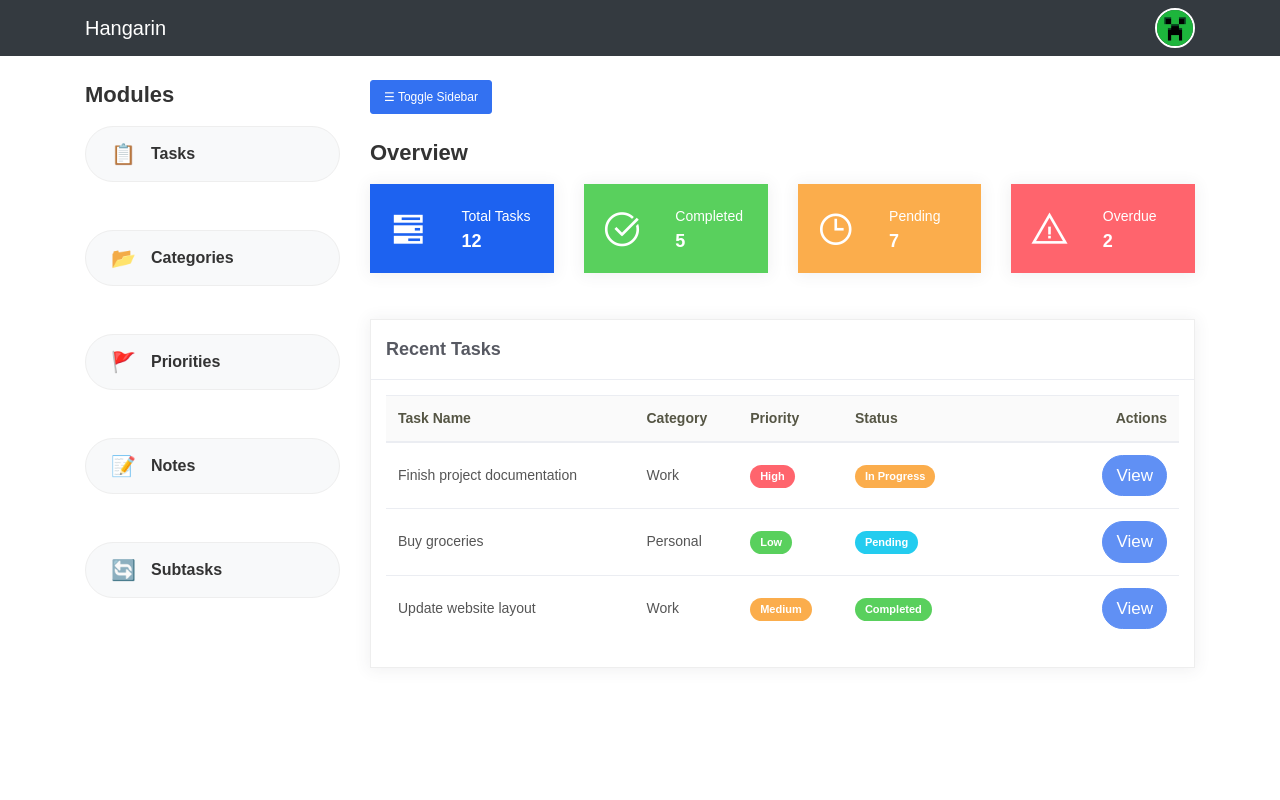
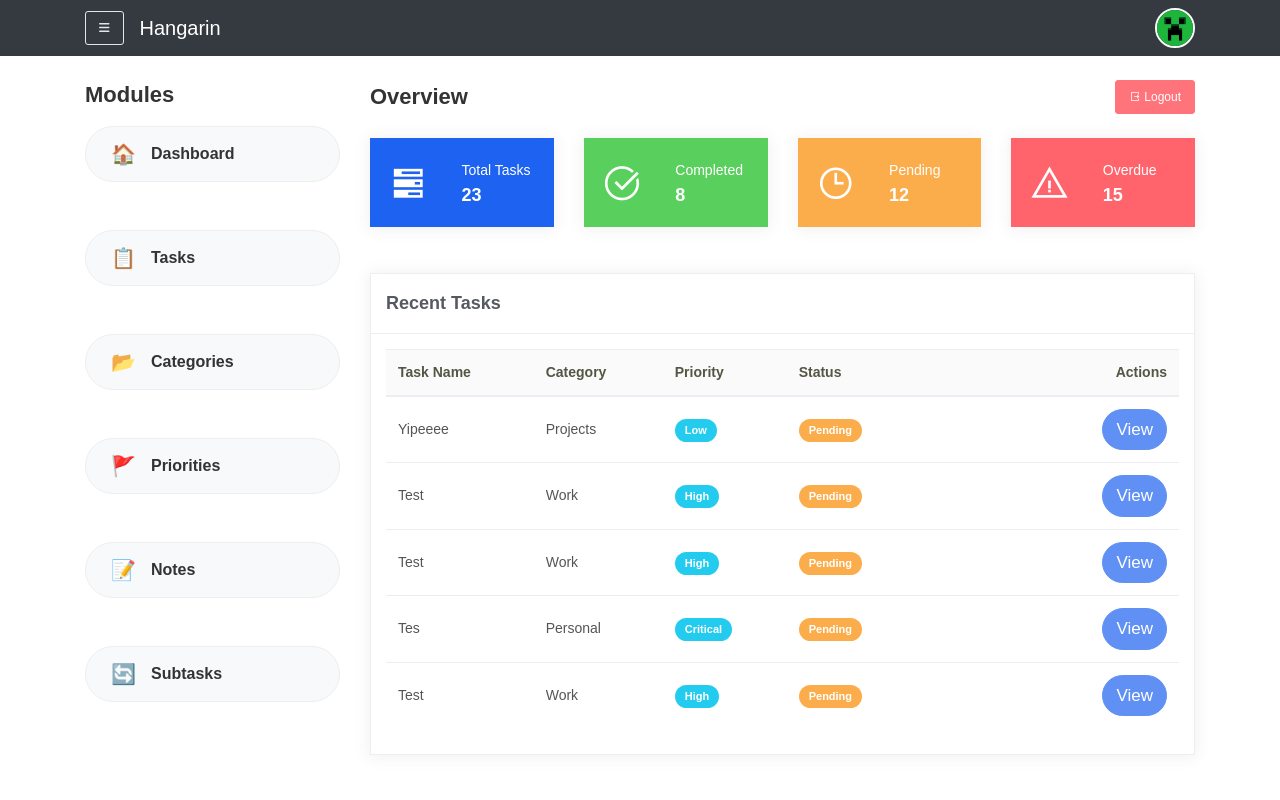
Before and after one commit to arieljohn34/hangarin_arieljohn, a Django app: page /dashboard/ in a window 1280 px wide. Run offline with Django 5.2, Linux system fonts and the light colour scheme; a user stored in the database is signed in; data comes from the database, SQL or seed files in the repository; both versions use the stored data as it was after the commit.

Commit message:
fixinig portability and crud

```diff
--- a/hangarin_project/tasks/views.py
+++ b/hangarin_project/tasks/views.py
@@ -1,143 +1,168 @@
 # tasks/views.py
-from django.views.generic import ListView, CreateView, UpdateView, DeleteView, TemplateView
+from django.views.generic import (
+    ListView, CreateView, UpdateView, DeleteView, TemplateView
+)
 from django.urls import reverse_lazy
 from django.shortcuts import render, redirect
 from django.contrib.auth.decorators import login_required
+from django.contrib.auth.mixins import LoginRequiredMixin
+from django.utils import timezone
+
 from .models import Task, Category, Priority, Note, SubTask, Profile
 
 
+# ---------- Dashboard ----------
+@login_required
 def dashboard(request):
-    return render(request, 'dashboard.html')
-# ---------- Home ----------
+    tasks = Task.objects.all()
+    today = timezone.now().date()
+    context = {
+        'total_tasks': tasks.count(),
+        'completed': tasks.filter(status='Completed').count(),
+        'pending':   tasks.filter(status='Pending').count(),
+        'overdue':   tasks.filter(deadline__lt=today).exclude(status='Completed').count(),
+        'recent_tasks': tasks.order_by('-id')[:5],
+    }
+    return render(request, 'dashboard.html', context)
+
+
+# ---------- Profile ----------
 @login_required
 def profile(request):
     profile_obj, _ = Profile.objects.get_or_create(user=request.user)
-
     if request.method == "POST":
         bio = request.POST.get("bio", "").strip()
         profile_obj.bio = bio
         profile_obj.save()
         return redirect("tasks:profile")
+    return render(request, "profile/profile.html", {"profile": profile_obj})
 
-    return render(request, "profile/profile.html", {"profile": profile_obj})
+
+# ---------- Home ----------
 class HomeView(TemplateView):
     template_name = 'home.html'
-    def get(self, request, *args, **kwargs):
-        print(f"HomeView: template_name = {self.template_name}")
-        return super().get(request, *args, **kwargs)
 
 
 # ---------- Task ----------
-class TaskListView(ListView):
+class TaskListView(LoginRequiredMixin, ListView):
     model = Task
     template_name = 'tasks/task_list.html'
     context_object_name = 'tasks'
+    paginate_by = 10
 
-class TaskCreateView(CreateView):
+class TaskCreateView(LoginRequiredMixin, CreateView):
     model = Task
     fields = ['title', 'description', 'deadline', 'status', 'category', 'priority']
     template_name = 'tasks/task_form.html'
     success_url = reverse_lazy('tasks:task_list')
 
-class TaskUpdateView(UpdateView):
+class TaskUpdateView(LoginRequiredMixin, UpdateView):
     model = Task
     fields = ['title', 'description', 'deadline', 'status', 'category', 'priority']
     template_name = 'tasks/task_form.html'
     success_url = reverse_lazy('tasks:task_list')
 
-class TaskDeleteView(DeleteView):
+class TaskDeleteView(LoginRequiredMixin, DeleteView):
     model = Task
     template_name = 'tasks/task_confirm_delete.html'
     success_url = reverse_lazy('tasks:task_list')
 
+
 # ---------- Category ----------
-class CategoryListView(ListView):
+class CategoryListView(LoginRequiredMixin, ListView):
     model = Category
     template_name = 'category/category_list.html'
     context_object_name = 'categories'
+    paginate_by = 10
 
-class CategoryCreateView(CreateView):
+class CategoryCreateView(LoginRequiredMixin, CreateView):
     model = Category
     fields = ['name']
     template_name = 'category/category_form.html'
     success_url = reverse_lazy('tasks:category_list')
 
-class CategoryUpdateView(UpdateView):
+class CategoryUpdateView(LoginRequiredMixin, UpdateView):
     model = Category
     fields = ['name']
     template_name = 'category/category_form.html'
     success_url = reverse_lazy('tasks:category_list')
 
-class CategoryDeleteView(DeleteView):
+class CategoryDeleteView(LoginRequiredMixin, DeleteView):
     model = Category
     template_name = 'category/category_confirm_delete.html'
     success_url = reverse_lazy('tasks:category_list')
 
+
 # ---------- Priority ----------
-class PriorityListView(ListView):
+class PriorityListView(LoginRequiredMixin, ListView):
     model = Priority
     template_name = 'priority/priority_list.html'
     context_object_name = 'priorities'
+    paginate_by = 10
 
-class PriorityCreateView(CreateView):
+class PriorityCreateView(LoginRequiredMixin, CreateView):
     model = Priority
     fields = ['name']
     template_name = 'priority/priority_form.html'
     success_url = reverse_lazy('tasks:priority_list')
 
-class PriorityUpdateView(UpdateView):
+class PriorityUpdateView(LoginRequiredMixin, UpdateView):
     model = Priority
     fields = ['name']
     template_name = 'priority/priority_form.html'
     success_url = reverse_lazy('tasks:priority_list')
 
-class PriorityDeleteView(DeleteView):
+class PriorityDeleteView(LoginRequiredMixin, DeleteView):
     model = Priority
     template_name = 'priority/priority_confirm_delete.html'
     success_url = reverse_lazy('tasks:priority_list')
 
+
 # ---------- Note ----------
-class NoteListView(ListView):
+class NoteListView(LoginRequiredMixin, ListView):
     model = Note
     template_name = 'note/note_list.html'
     context_object_name = 'notes'
+    paginate_by = 10
 
-class NoteCreateView(CreateView):
+class NoteCreateView(LoginRequiredMixin, CreateView):
     model = Note
     fields = ['task', 'content']
     template_name = 'note/note_form.html'
     success_url = reverse_lazy('tasks:note_list')
 
-class NoteUpdateView(UpdateView):
+class NoteUpdateView(LoginRequiredMixin, UpdateView):
     model = Note
     fields = ['task', 'content']
     template_name = 'note/note_form.html'
     success_url = reverse_lazy('tasks:note_list')
 
-class NoteDeleteView(DeleteView):
+class NoteDeleteView(LoginRequiredMixin, DeleteView):
     model = Note
     template_name = 'note/note_confirm_delete.html'
     success_url = reverse_lazy('tasks:note_list')
 
+
 # ---------- SubTask ----------
-class SubTaskListView(ListView):
+class SubTaskListView(LoginRequiredMixin, ListView):
     model = SubTask
     template_name = 'subtask/subtask_list.html'
     context_object_name = 'subtasks'
+    paginate_by = 10
 
-class SubTaskCreateView(CreateView):
+class SubTaskCreateView(LoginRequiredMixin, CreateView):
     model = SubTask
     fields = ['parent_task', 'title', 'description', 'status']
     template_name = 'subtask/subtask_form.html'
     success_url = reverse_lazy('tasks:subtask_list')
 
-class SubTaskUpdateView(UpdateView):
+class SubTaskUpdateView(LoginRequiredMixin, UpdateView):
     model = SubTask
     fields = ['parent_task', 'title', 'description', 'status']
     template_name = 'subtask/subtask_form.html'
     success_url = reverse_lazy('tasks:subtask_list')
 
-class SubTaskDeleteView(DeleteView):
+class SubTaskDeleteView(LoginRequiredMixin, DeleteView):
     model = SubTask
     template_name = 'subtask/subtask_confirm_delete.html'
     success_url = reverse_lazy('tasks:subtask_list')
--- a/hangarin_project/templates/base.html
+++ b/hangarin_project/templates/base.html
@@ -1,4 +1,4 @@
-{% load static %} <!-- 1. ADD THIS AT THE VERY TOP OF THE FILE -->
+{% load static %}
 {% load pwa %}
 <!DOCTYPE html>
 <html lang="en">
@@ -7,28 +7,27 @@
     <meta name="viewport" content="width=device-width, initial-scale=1.0">
     <title>{% block title %}Hangarin{% endblock %}</title>
 
-
-    <!-- Bootstrap 4 CSS (CDN) -->
     <link rel="stylesheet" href="https://cdn.jsdelivr.net/npm/bootstrap@4.6.2/dist/css/bootstrap.min.css">
-
-    <!-- Font Awesome (CDN) - For the Google/GitHub icons on login page -->
     <link rel="stylesheet" href="https://cdnjs.cloudflare.com/ajax/libs/font-awesome/6.5.1/css/all.min.css">
-
-    <!-- 2. ADD YOUR CUSTOM CSS HERE (with the ?v=2 cache buster) -->
-    <link rel="stylesheet" href="{% static 'css/custom.css' %}?v=7">
-
-    {% progressive_web_app_meta %}
+    <link rel="stylesheet" href="{% static 'css/custom.css' %}?v=9">
 
     {% block extra_head %}{% endblock %}
 </head>
 <body>
+
     <nav class="navbar navbar-dark bg-dark">
         <div class="container d-flex justify-content-between align-items-center">
-                <a class="navbar-brand" href="{% url 'tasks:home' %}">Hangarin</a>
+            <div class="d-flex align-items-center">
+                {% if user.is_authenticated %}
+                <button id="sidebarToggle" class="btn btn-sm btn-outline-light mr-3" type="button" aria-label="Toggle sidebar">
+                    <i class="fas fa-bars"></i>
+                </button>
+                {% endif %}
+                <a class="navbar-brand mb-0" href="{% url 'tasks:home' %}">Hangarin</a>
+            </div>
 
-                <!-- PROFILE PICTURE (Only shows if logged in) -->
             {% if user.is_authenticated %}
-                <a href="{% url 'tasks:profile' %}" title="View Profile">
+            <a href="{% url 'tasks:profile' %}" class="profile-link" title="View Profile">
                 <img src="{% static 'img/profile_default.jpg' %}"
                      alt="Profile"
                      class="rounded-circle profile-nav-img">
@@ -37,15 +36,52 @@
         </div>
     </nav>
 
-
-
-    <!-- Main Content -->
     <div class="container mt-4">
+        <div class="row">
+            {% if user.is_authenticated %}
+                <div id="sidebar-container" class="col-md-3">
+                    {% include 'includes/sidebar.html' %}
+                </div>
+                <div id="main-container" class="col-md-9">
+            {% else %}
+                <div id="main-container" class="col-12">
+            {% endif %}
                     {% block content %}{% endblock %}
                 </div>
+        </div>
+    </div>
 
-    <!-- Bootstrap 4 JS -->
     <script src="https://cdn.jsdelivr.net/npm/bootstrap@4.6.2/dist/js/bootstrap.bundle.min.js"></script>
+
+    <script>
+    (function () {
+        var toggle  = document.getElementById('sidebarToggle');
+        var sidebar = document.getElementById('sidebar-container');
+        var main    = document.getElementById('main-container');
+        if (!toggle || !sidebar || !main) return;
+
+        // Restore saved preference
+        if (localStorage.getItem('sidebarHidden') === '1') {
+            sidebar.classList.add('d-none');
+            main.classList.remove('col-md-9');
+            main.classList.add('col-md-12');
+        }
+
+        toggle.addEventListener('click', function () {
+            var hidden = sidebar.classList.toggle('d-none');
+            if (hidden) {
+                main.classList.remove('col-md-9');
+                main.classList.add('col-md-12');
+                localStorage.setItem('sidebarHidden', '1');
+            } else {
+                main.classList.remove('col-md-12');
+                main.classList.add('col-md-9');
+                localStorage.setItem('sidebarHidden', '0');
+            }
+        });
+    })();
+    </script>
+
     {% block extra_scripts %}{% endblock %}
 </body>
 </html>
--- a/hangarin_project/templates/dashboard.html
+++ b/hangarin_project/templates/dashboard.html
@@ -4,86 +4,20 @@
 {% block title %}Dashboard - Hangarin{% endblock %}
 
 {% block extra_head %}
-    <!-- Cache-buster bumped to v=3 -->
     <link rel="stylesheet" href="{% static 'css/ready.css' %}?v=3">
-    <link rel="stylesheet" href="{% static 'css/custom.css' %}?v=3">
-
-    <!-- INLINE CSS TO FORCE THE STYLES -->
-    <style>
-        .modules-sidebar {
-            display: flex !important;
-            flex-direction: column !important;
-            width: 100%;
-        }
-        .module-link {
-            display: flex !important;
-            align-items: center;
-            background: #f8f9fa !important;
-            border-radius: 50px !important;
-            padding: 15px 25px !important;
-            text-decoration: none !important;
-            color: #333333 !important;
-            font-weight: 600;
-            font-size: 16px;
-            border: 1px solid #eee;
-            width: 100%;
-            box-sizing: border-box;
-
-            /* CHANGED TO 0.5 INCHES */
-            margin-bottom: 0.5in !important;
-        }
-        .module-link:last-child {
-            margin-bottom: 0 !important;
-        }
-        .module-icon {
-            margin-right: 15px;
-            font-size: 20px;
-            line-height: 1;
-        }
-    </style>
 {% endblock %}
 
 {% block content %}
-<div class="row">
-    <!-- LEFT SIDEBAR -->
-    <div id="sidebar-container" class="col-md-3">
-        <h4 class="page-title mb-3">Modules</h4>
 
-        <div class="modules-sidebar">
-            <a href="{% url 'tasks:task_list' %}" class="module-link">
-                <span class="module-icon">📋</span>
-                <span>Tasks</span>
-            </a>
-
-            <a href="{% url 'tasks:category_list' %}" class="module-link">
-                <span class="module-icon">📂</span>
-                <span>Categories</span>
-            </a>
-
-            <a href="{% url 'tasks:priority_list' %}" class="module-link">
-                <span class="module-icon">🚩</span>
-                <span>Priorities</span>
-            </a>
-
-            <a href="{% url 'tasks:note_list' %}" class="module-link">
-                <span class="module-icon">📝</span>
-                <span>Notes</span>
-            </a>
-
-            <a href="{% url 'tasks:subtask_list' %}" class="module-link">
-                <span class="module-icon">🔄</span>
-                <span>Subtasks</span>
-            </a>
+<div class="d-flex justify-content-between align-items-center mb-3 flex-wrap">
+    <h4 class="page-title mb-2">Overview</h4>
+    <form method="post" action="{% url 'account_logout' %}" class="mb-2">
+        {% csrf_token %}
+        <button type="submit" class="btn btn-danger btn-sm">
+            <i class="la la-sign-out"></i> Logout
+        </button>
+    </form>
 </div>
-    </div>
-
-    <!-- RIGHT SIDE -->
-    <div id="main-container" class="col-md-9">
-        <button id="toggleSidebar" class="btn btn-primary btn-sm mb-4">
-            ☰ Toggle Sidebar
-        </button>
-
-        <h4 class="page-title mb-3">Overview</h4>
 
 <div class="row">
     <div class="col-sm-6 col-md-3">
@@ -92,43 +26,58 @@
                 <div class="row">
                     <div class="col-5"><div class="icon-big text-center"><i class="la la-tasks"></i></div></div>
                     <div class="col-7 d-flex align-items-center">
-                                <div class="numbers"><p class="card-category">Total Tasks</p><h4 class="card-title">12</h4></div>
+                        <div class="numbers">
+                            <p class="card-category">Total Tasks</p>
+                            <h4 class="card-title">{{ total_tasks }}</h4>
                         </div>
                     </div>
                 </div>
             </div>
         </div>
+    </div>
+
     <div class="col-sm-6 col-md-3">
         <div class="card card-stats card-success">
             <div class="card-body">
                 <div class="row">
                     <div class="col-5"><div class="icon-big text-center"><i class="la la-check-circle"></i></div></div>
                     <div class="col-7 d-flex align-items-center">
-                                <div class="numbers"><p class="card-category">Completed</p><h4 class="card-title">5</h4></div>
+                        <div class="numbers">
+                            <p class="card-category">Completed</p>
+                            <h4 class="card-title">{{ completed }}</h4>
                         </div>
                     </div>
                 </div>
             </div>
         </div>
+    </div>
+
     <div class="col-sm-6 col-md-3">
         <div class="card card-stats card-warning">
             <div class="card-body">
                 <div class="row">
                     <div class="col-5"><div class="icon-big text-center"><i class="la la-clock-o"></i></div></div>
                     <div class="col-7 d-flex align-items-center">
-                                <div class="numbers"><p class="card-category">Pending</p><h4 class="card-title">7</h4></div>
+                        <div class="numbers">
+                            <p class="card-category">Pending</p>
+                            <h4 class="card-title">{{ pending }}</h4>
                         </div>
                     </div>
                 </div>
             </div>
         </div>
+    </div>
+
     <div class="col-sm-6 col-md-3">
         <div class="card card-stats card-danger">
             <div class="card-body">
                 <div class="row">
                     <div class="col-5"><div class="icon-big text-center"><i class="la la-exclamation-triangle"></i></div></div>
                     <div class="col-7 d-flex align-items-center">
-                                <div class="numbers"><p class="card-category">Overdue</p><h4 class="card-title">2</h4></div>
+                        <div class="numbers">
+                            <p class="card-category">Overdue</p>
+                            <h4 class="card-title">{{ overdue }}</h4>
+                        </div>
                     </div>
                 </div>
             </div>
@@ -144,27 +93,28 @@
                 <div class="table-responsive">
                     <table class="table table-hover">
                         <thead>
-                                    <tr><th>Task Name</th><th>Category</th><th>Priority</th><th>Status</th><th class="text-right">Actions</th></tr>
+                            <tr>
+                                <th>Task Name</th>
+                                <th>Category</th>
+                                <th>Priority</th>
+                                <th>Status</th>
+                                <th class="text-right">Actions</th>
+                            </tr>
                         </thead>
                         <tbody>
+                            {% for task in recent_tasks %}
                             <tr>
-                                        <td>Finish project documentation</td><td>Work</td>
-                                        <td><span class="badge badge-danger">High</span></td>
-                                        <td><span class="badge badge-warning">In Progress</span></td>
-                                        <td class="text-right"><button class="btn btn-sm btn-primary btn-round">View</button></td>
+                                <td>{{ task.title }}</td>
+                                <td>{{ task.category.name|default:"—" }}</td>
+                                <td><span class="badge badge-info">{{ task.priority.name|default:"—" }}</span></td>
+                                <td><span class="badge badge-warning">{{ task.status }}</span></td>
+                                <td class="text-right">
+                                    <a href="{% url 'tasks:task_update' task.pk %}" class="btn btn-sm btn-primary btn-round">View</a>
+                                </td>
                             </tr>
-                                    <tr>
-                                        <td>Buy groceries</td><td>Personal</td>
-                                        <td><span class="badge badge-success">Low</span></td>
-                                        <td><span class="badge badge-info">Pending</span></td>
-                                        <td class="text-right"><button class="btn btn-sm btn-primary btn-round">View</button></td>
-                                    </tr>
-                                    <tr>
-                                        <td>Update website layout</td><td>Work</td>
-                                        <td><span class="badge badge-warning">Medium</span></td>
-                                        <td><span class="badge badge-success">Completed</span></td>
-                                        <td class="text-right"><button class="btn btn-sm btn-primary btn-round">View</button></td>
-                                    </tr>
+                            {% empty %}
+                            <tr><td colspan="5">No tasks yet.</td></tr>
+                            {% endfor %}
                         </tbody>
                     </table>
                 </div>
@@ -172,27 +122,5 @@
         </div>
     </div>
 </div>
-    </div>
-</div>
+
 {% endblock %}
-
-{% block extra_scripts %}
-<script>
-    document.getElementById('toggleSidebar').addEventListener('click', function() {
-        var sidebar = document.getElementById('sidebar-container');
-        var mainContent = document.getElementById('main-container');
-
-        if (sidebar.classList.contains('d-none')) {
-            sidebar.classList.remove('d-none');
-            sidebar.classList.add('col-md-3');
-            mainContent.classList.remove('col-md-12');
-            mainContent.classList.add('col-md-9');
-        } else {
-            sidebar.classList.add('d-none');
-            sidebar.classList.remove('col-md-3');
-            mainContent.classList.remove('col-md-9');
-            mainContent.classList.add('col-md-12');
-        }
-    });
-</script>
-{% endblock %}
--- /dev/null
+++ b/hangarin_project/templates/includes/sidebar.html
@@ -0,0 +1,30 @@
+{% load static %}
+
+<h4 class="page-title mb-3">Modules</h4>
+
+<div class="modules-sidebar">
+    <a href="{% url 'tasks:dashboard' %}" class="module-link">
+        <span class="module-icon">🏠</span>
+        <span>Dashboard</span>
+    </a>
+    <a href="{% url 'tasks:task_list' %}" class="module-link">
+        <span class="module-icon">📋</span>
+        <span>Tasks</span>
+    </a>
+    <a href="{% url 'tasks:category_list' %}" class="module-link">
+        <span class="module-icon">📂</span>
+        <span>Categories</span>
+    </a>
+    <a href="{% url 'tasks:priority_list' %}" class="module-link">
+        <span class="module-icon">🚩</span>
+        <span>Priorities</span>
+    </a>
+    <a href="{% url 'tasks:note_list' %}" class="module-link">
+        <span class="module-icon">📝</span>
+        <span>Notes</span>
+    </a>
+    <a href="{% url 'tasks:subtask_list' %}" class="module-link">
+        <span class="module-icon">🔄</span>
+        <span>Subtasks</span>
+    </a>
+</div>
```
Also changed, not shown: hangarin_project/templates/profile/profile.html (+0 -9 lines), hangarin_project/db.sqlite3. Lines whose indentation alone changed are shown as unchanged.
